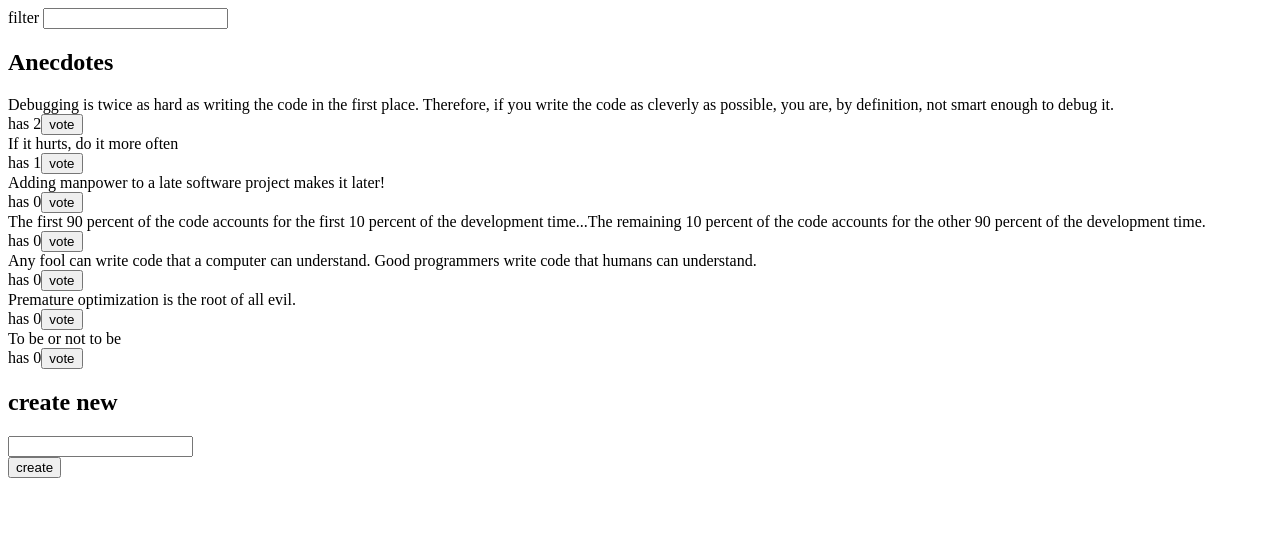
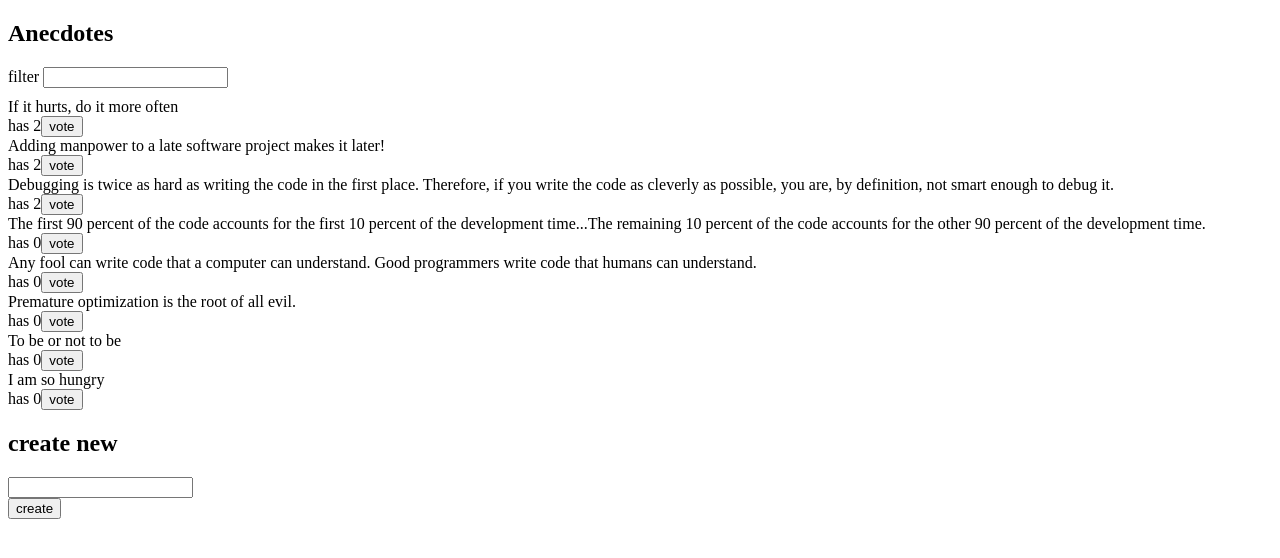
Before and after one commit to Tristan-Kainama/fullstackopen-part6, a React (Vite) app in the folder anecdotes/: page / in a window 1280 px wide. Shown: the top 558 px of the page. Built offline with nearby package versions, Linux system fonts and the light colour scheme; data requests are answered from the project's data file.

Commit message:
Finished exercise 11

```diff
--- a/anecdotes/db.json
+++ b/anecdotes/db.json
@@ -3,12 +3,12 @@
     {
       "content": "If it hurts, do it more often",
       "id": "47145",
-      "votes": 1
+      "votes": 2
     },
     {
       "content": "Adding manpower to a late software project makes it later!",
       "id": "21149",
-      "votes": 0
+      "votes": 2
     },
     {
       "content": "The first 90 percent of the code accounts for the first 10 percent of the development time...The remaining 10 percent of the code accounts for the other 90 percent of the development time.",
@@ -34,6 +34,11 @@
       "content": "To be or not to be",
       "votes": 0,
       "id": "nchA_Y54njA"
+    },
+    {
+      "content": "I am so hungry",
+      "votes": 0,
+      "id": "rPJQCxVdSYE"
     }
   ],
   "$schema": "./node_modules/json-server/schema.json"
--- a/anecdotes/src/App.jsx
+++ b/anecdotes/src/App.jsx
@@ -2,6 +2,7 @@ import { useAnecdotes, useAnecdotesActions } from "./store"
 import Filter from './components/Filter'
 import AnecdoteList from './components/AnecdoteList'
 import AnecdoteForm from './components/AnecdoteForm'
+import Notification from './components/Notification'
 import { useEffect } from "react"
 
 const App = () => {
@@ -13,8 +14,9 @@ const App = () => {
 
   return (
     <div>
+      <h2>Anecdotes</h2>
+      <Notification />
       <Filter />
-      <h2>Anecdotes</h2>
       <AnecdoteList />
       <AnecdoteForm />
     </div>
--- a/anecdotes/src/components/AnecdoteForm.jsx
+++ b/anecdotes/src/components/AnecdoteForm.jsx
@@ -1,12 +1,17 @@
-import { useAnecdotesActions } from '../store'
+import { useAnecdotesActions, useNotificationActions } from '../store'
 
 const AnecdoteForm = () => {
     const { addAction } = useAnecdotesActions()
+    const { setMessage } = useNotificationActions()
 
     const add = (event) => {
         event.preventDefault()
         const content = event.target.anecdote.value
         addAction(content)
+        setMessage(`'${content}' anecdote has been added`)
+        setTimeout(() => {
+            setMessage('')
+        }, 5000)
         event.target.reset()
     }
 
--- a/anecdotes/src/components/AnecdoteList.jsx
+++ b/anecdotes/src/components/AnecdoteList.jsx
@@ -1,11 +1,16 @@
-import { useAnecdotes, useAnecdotesActions } from '../store'
+import { useAnecdotes, useAnecdotesActions, useNotificationActions } from '../store'
 
 const AnecdoteList = () => {
     const anecdotes = useAnecdotes()
     const { voteAction } = useAnecdotesActions()
+    const { setMessage } = useNotificationActions()
 
-    const vote = (id) => {
-        voteAction(id)
+    const vote = (anecdote) => {
+        voteAction(anecdote.id)
+        setMessage(`You voted '${anecdote.content}'`)
+        setTimeout(() => {
+            setMessage('')
+        }, 5000)
     }
 
     return (
@@ -15,7 +20,7 @@ const AnecdoteList = () => {
                 <div>{anecdote.content}</div>
                 <div>
                 has {anecdote.votes}
-                <button onClick={() => vote(anecdote.id)}>vote</button>
+                <button onClick={() => vote(anecdote)}>vote</button>
                 </div>
             </div>
         ))}
--- a/anecdotes/src/components/Notification.jsx
+++ b/anecdotes/src/components/Notification.jsx
@@ -1,14 +1,19 @@
+import { useNotification } from '../store'
+
 const Notification = () => {
+  const message = useNotification()
+
   const style = {
     border: "solid",
     padding: 10,
     borderWidth: 1,
     marginBottom: 10,
+    display: message ? 'block' : 'none'
   }
 
   return (
     <div style={style} data-testid="notification">
-      render here notification...
+      {message}
     </div>
   )
 }
--- a/anecdotes/src/store.js
+++ b/anecdotes/src/store.js
@@ -33,6 +33,13 @@ const useAnecdoteStore = create((set, get) => ({
   }
 }))
 
+const useNotificationStore = create((set) => ({
+  message: '',
+  actions: {
+    setMessage: value => set(() => ({ message: value }))
+  }
+}))
+
 export const useAnecdotes = () => {
   const anecdotes = useAnecdoteStore(state => state.anecdotes)
   const filter = useAnecdoteStore(state => state.filter)
@@ -42,4 +49,7 @@ export const useAnecdotes = () => {
   )
 }
 export const useFilter = () => useAnecdoteStore(state => state.filter)
+export const useNotification = () => useNotificationStore(state => state.message)
+
 export const useAnecdotesActions = () => useAnecdoteStore(state => state.actions)
+export const useNotificationActions = () => useNotificationStore(state => state.actions)
```
